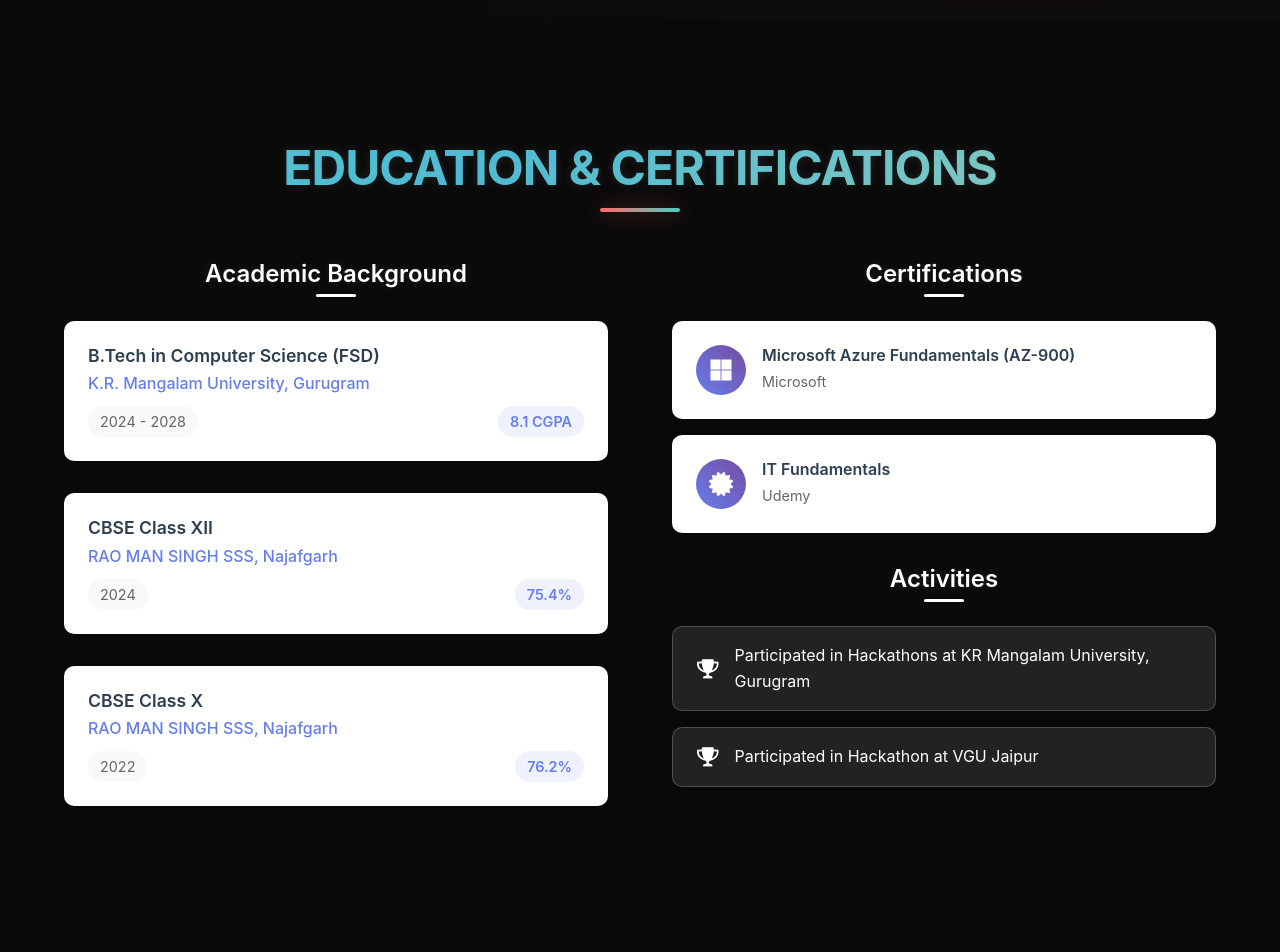
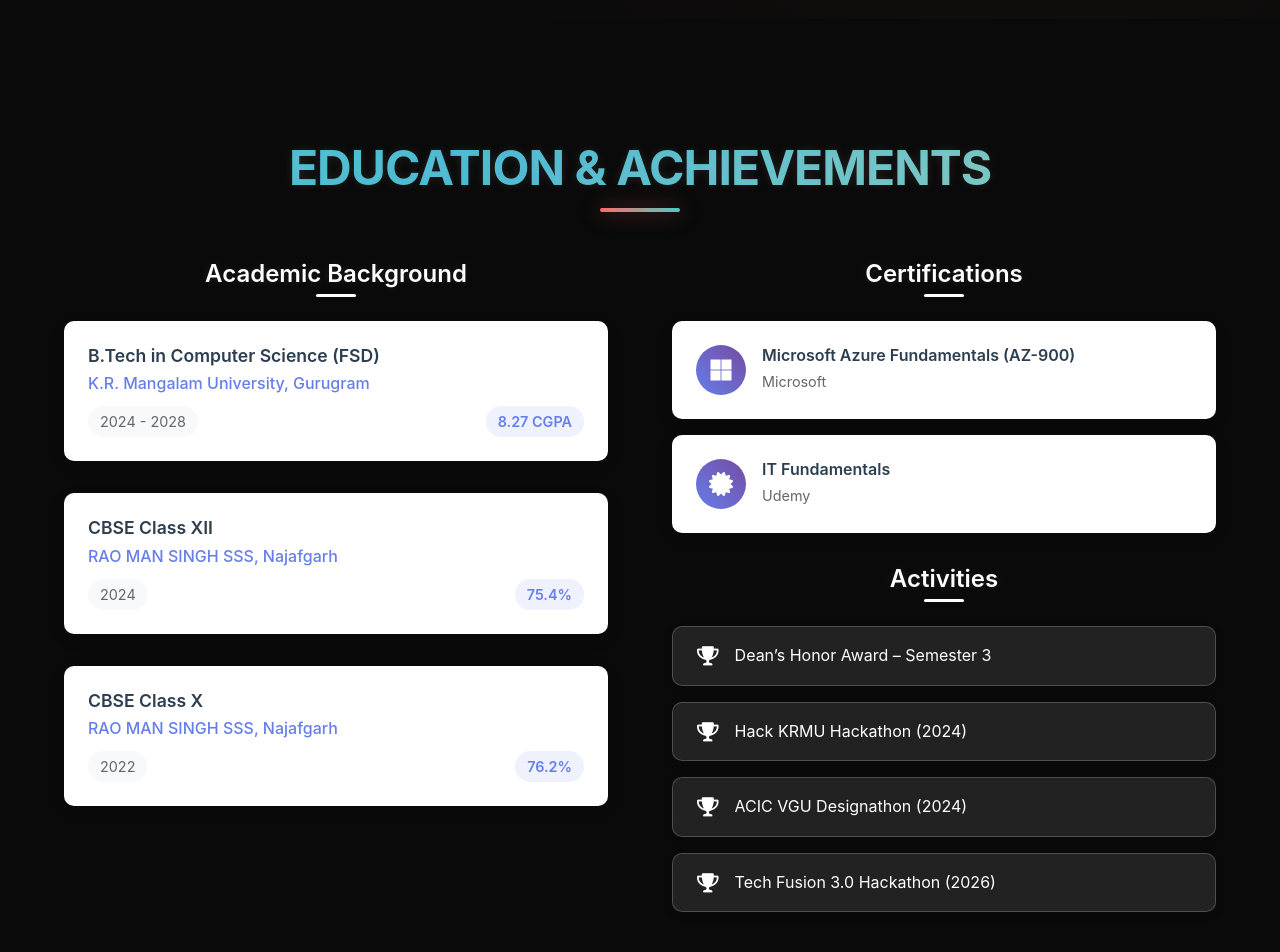
Before and after one commit to Krish-shokeen/portfolio, a React (Create React App) app: page / in a window 1280 px wide. Shown: the part 2100-3052 px from the top of the page. Built offline with nearby package versions, Linux system fonts and the light colour scheme; the HTML template or start-up script is replaced by a standard one.

Commit message:
some changes in education and certifications

```diff
--- a/src/components/Education.js
+++ b/src/components/Education.js
@@ -7,7 +7,7 @@ const Education = () => {
       degree: 'B.Tech in Computer Science (FSD)',
       institution: 'K.R. Mangalam University, Gurugram',
       duration: '2024 - 2028',
-      cgpa: '8.1 CGPA'
+      cgpa: '8.27 CGPA'
     },
     {
       degree: 'CBSE Class XII',
@@ -37,14 +37,16 @@ const Education = () => {
   ];
 
   const activities = [
-    'Participated in Hackathons at KR Mangalam University, Gurugram',
-    'Participated in Hackathon at VGU Jaipur'
+    "Dean’s Honor Award – Semester 3",
+    "Hack KRMU Hackathon (2024)",
+    "ACIC VGU Designathon (2024)",
+    "Tech Fusion 3.0 Hackathon (2026)",
   ];
 
   return (
     <section id="education" className="education">
       <div className="container">
-        <h2 className="section-title">Education & Certifications</h2>
+        <h2 className="section-title">Education & Achievements</h2>
 
         <div className="education-content">
           <div className="education-timeline">
```
